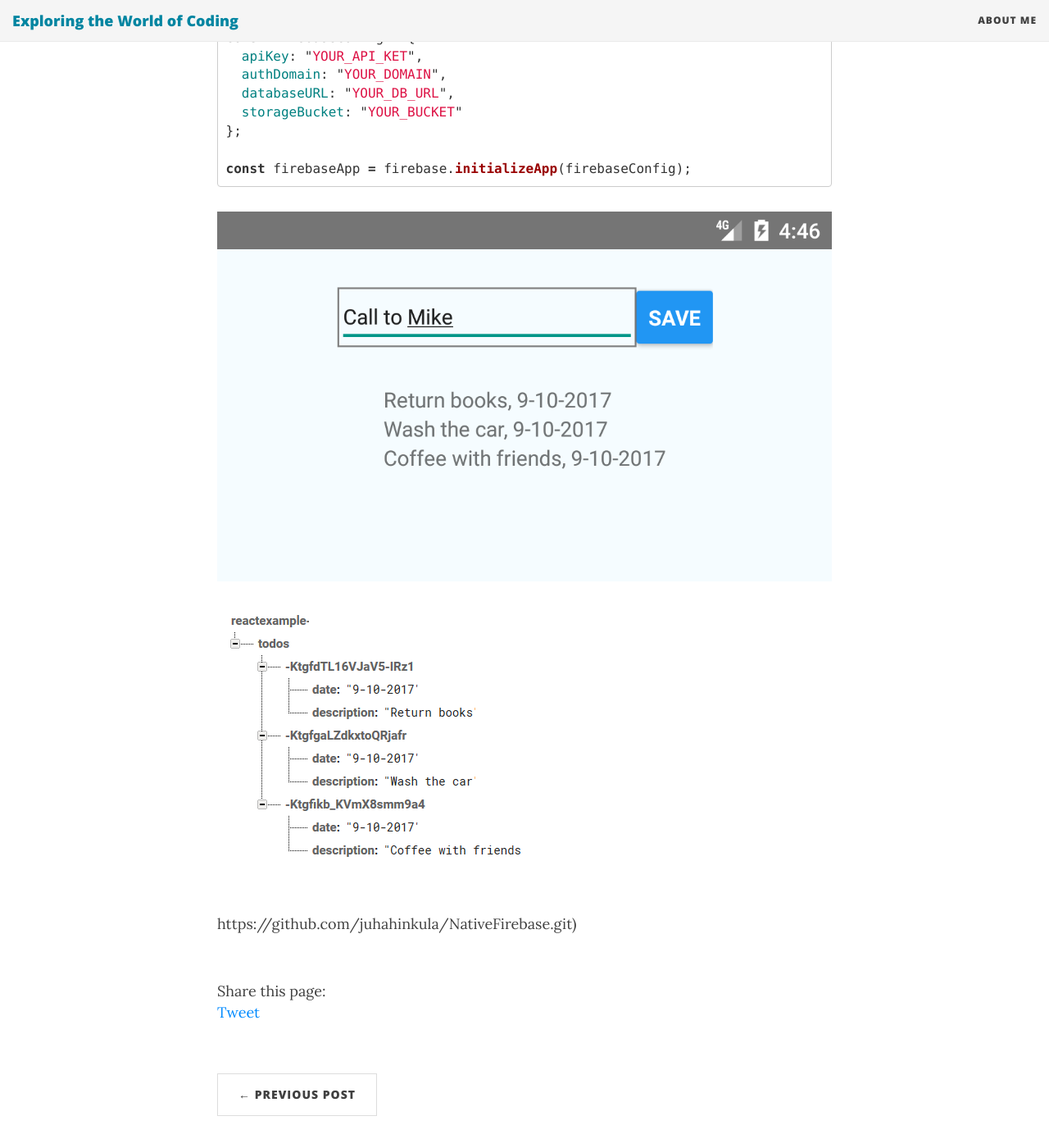
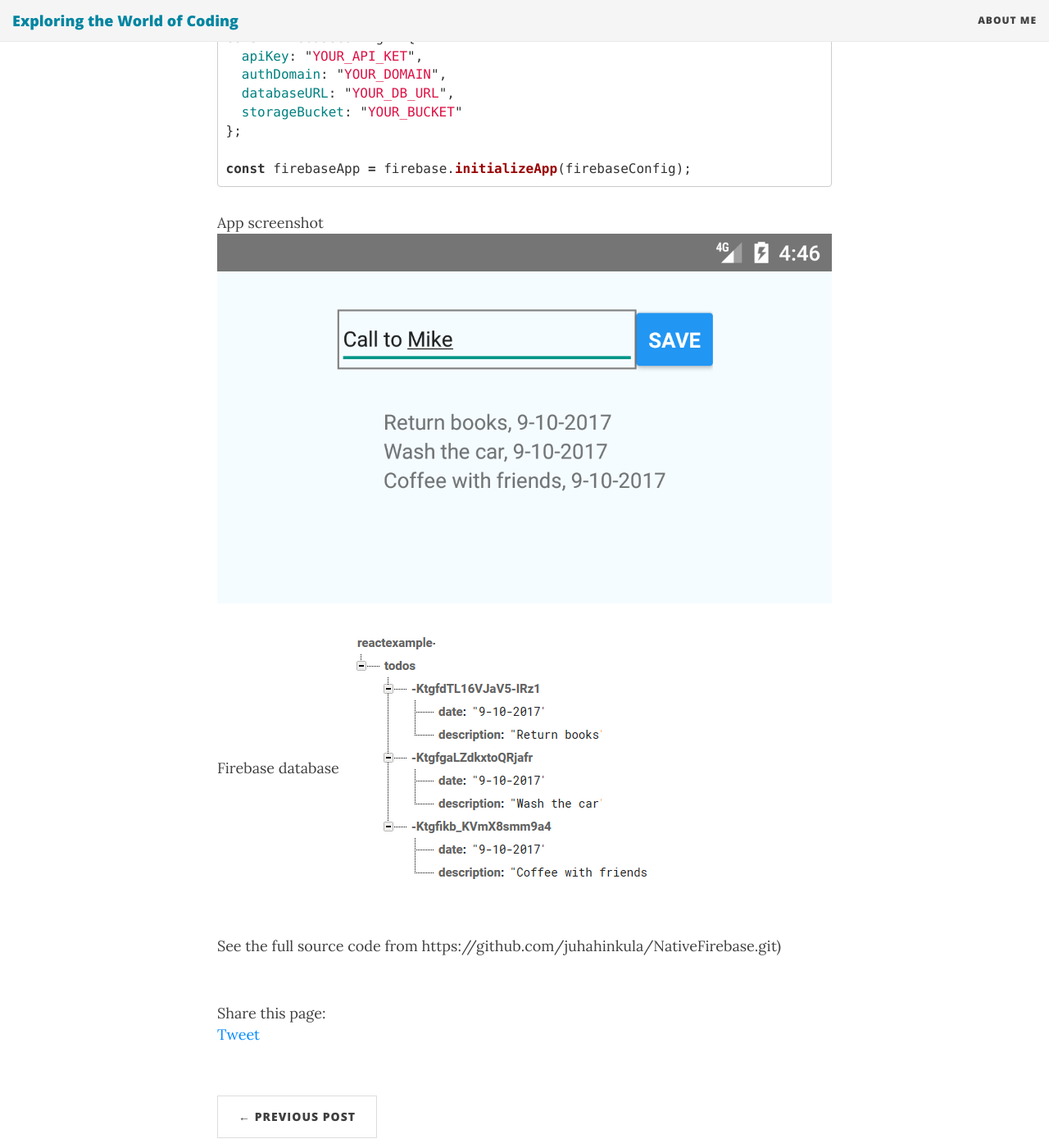
Before and after one commit to juhahinkula/juhahinkula.github.io, a Jekyll site: the page built from _posts/2017-09-10-nativefirebase.markdown, in a window 1280 px wide and 1400 px high, scrolled down 1097 px. Shown: the whole window at 82% size. Built offline with Jekyll 4.4.1, drawn with Linux system fonts in a browser that asks for light colours; nearby versions of some CDN libraries; comment, search, counter and statistics services are not loaded.

Commit message:
new post

```diff
--- a/_posts/2017-09-10-nativefirebase.markdown
+++ b/_posts/2017-09-10-nativefirebase.markdown
@@ -41,11 +41,10 @@ const firebaseApp = firebase.initializeApp(firebaseConfig);
 {% highlight javascript %}
 {% endhighlight %}
 
-
-
-
+App screenshot
 ![screenshot]({{ site.baseurl }}/img/nativefirebase.png)
 
+Firebase database
 ![screenshot]({{ site.baseurl }}/img/firebase_db.png)
 
-https://github.com/juhahinkula/NativeFirebase.git)
+See the full source code from https://github.com/juhahinkula/NativeFirebase.git)
```
